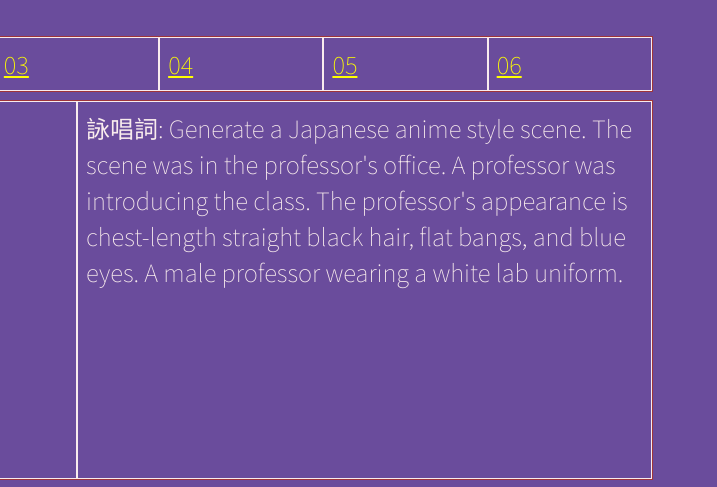
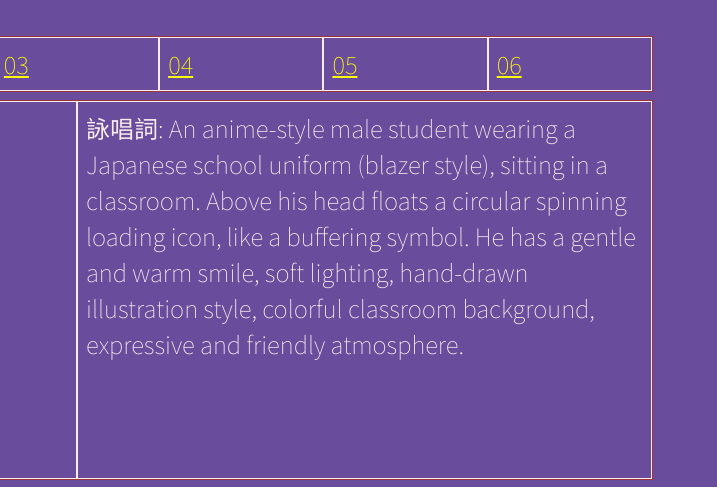
Before and after one commit to coowlu/ml2025f, a plain HTML site: page hw00/index.html in a window 1280 px wide. Shown: the top 487 px of the page, 563-1280 px from the left. Drawn offline with nearby package versions, Linux system fonts and the light colour scheme; a web font is replaced by a local one.

Commit message:
update me.png prompt

```diff
--- a/hw00/index.html
+++ b/hw00/index.html
@@ -130,7 +130,7 @@
     </div>
     <div class="col-md-6 twenty">
       詠唱詞:
-Generate a Japanese anime style scene. The scene was in the professor's office. A professor was introducing the class. The professor's appearance is chest-length straight black hair, flat bangs, and blue eyes. A male professor wearing a white lab uniform.
+An anime-style male student wearing a Japanese school uniform (blazer style), sitting in a classroom. Above his head floats a circular spinning loading icon, like a buffering symbol. He has a gentle and warm smile, soft lighting, hand-drawn illustration style, colorful classroom background, expressive and friendly atmosphere.
     </div>
   </div>
 
```
